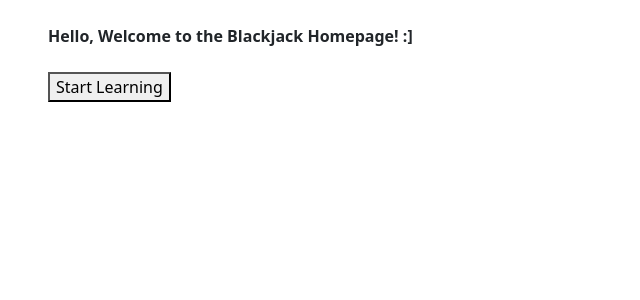
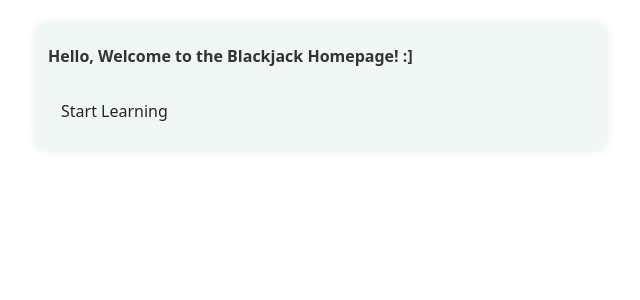
Before and after one commit to aryanamoh/blackjack, a Flask app: page / in a window 1280 px wide. Shown: the part 56-356 px from the top of the page, without its empty margins (319-959 px from the left). Run offline with Flask 3, Linux system fonts and the light colour scheme; some libraries are stand-ins or nearby versions.

Commit message:
changed styling

```diff
--- a/blackjack_simple_prototype/server.py
+++ b/blackjack_simple_prototype/server.py
@@ -127,6 +127,7 @@
         },
 }
 
+score = 0
 total = 0
 
 @app.route('/')
@@ -137,6 +138,10 @@
 def last_question():
     global total
     return render_template("quiz.html", question = quiz_questions[str(total + 1)])
+
+@app.route("/results")
+def results():
+    return jsonify({"score" : score, "total" : total})
 
 @app.route('/learn/<lesson_id>')
 def learn(lesson_id):
@@ -157,6 +162,8 @@
    answer_index = int(data.get('answerIndex'))
    quizID = data.get('quizId')
    if answer_index == quiz_questions[quizID]['answer']:
+        global score
+        score += 1
         result = "Correct"
    else:
         result = "Wrong, the correct answer was: " + quiz_questions[quizID]['panswers'][quiz_questions[quizID]['answer']]
--- a/blackjack_simple_prototype/static/css/styles.css
+++ b/blackjack_simple_prototype/static/css/styles.css
@@ -1,26 +1,57 @@
-#quiz_next_button {
-   display: none;
+.question-image {
+    width: 95%;
+    height: 40vh;
+    display: block;
+    margin: 0 auto;
+    object-fit: cover;
+}
+
+.answer-container {
+    border: 2px solid #2e6643; /* dark green border */
+    border-radius: 10px; /* rounded corners */
+    width: 95%; /* fill 95% of its container's width */
+    margin: 0 auto; /* center the div horizontally */
+    padding: 20px; /* padding inside the div */
+    box-sizing: border-box; /* includes padding and border in the width */
 }
 
 .main-content {
-    background-color: #f0f7f4; /* light green */
-    color: #333; /* dark grey */
+    background-color: #f0f7f4;
+    color: #333;
     padding: 20px;
     border-radius: 10px;
     box-shadow: 0 0 10px rgba(0, 0, 0, 0.1);
 }
 
-/* Styling for buttons */
-.btn {
+img {
+    width: 100%;       /* takes the full width of the container */
+    height: auto;      /* maintains the aspect ratio */
+    display: block;    /* removes bottom margin/spacing */
+    margin: 0 auto;    /* centers the image horizontally */
+    object-fit: contain; /* ensures the image is fully visible without cropping */
+}
+
+/* .btn { */
+/*     background-color: #6cb370; /* light green */ */
+/*     color: #fff; /* white */ */
+/*     border: 2px solid #4e8c57; */
+/*     padding: 10px 20px; */
+/*     border-radius: 5px; */
+/*     cursor: pointer; */
+/*     /* transition: background-color 0.3s ease; */ */
+/* } */
+
+
+button {
     background-color: #6cb370; /* light green */
     color: #fff; /* white */
-    border: none;
+    border: 2px solid #4e8c57;
     padding: 10px 20px;
-    border-radius: 5px;
+    border-radius: 10px;
     cursor: pointer;
-    transition: background-color 0.3s ease;
+    /* transition: background-color 0.3s ease; */
 }
 
-.btn:hover {
-    background-color: #5a9c5e; /* darker green on hover */
+#quiz_next_button {
+   display: none;
 }
--- a/blackjack_simple_prototype/templates/hello.html
+++ b/blackjack_simple_prototype/templates/hello.html
@@ -7,7 +7,7 @@
 
     <div id="start_button_container">
         <!-- Start button should take you to first lesson-->
-        <button id="start_button"> Start Learning </button>
+        <button class="btn" id="start_button"> Start Learning </button>
     </div>
 
     <script type="text/javascript" src="{{ url_for('static', filename = 'js/learn.js') }}"></script>
--- a/blackjack_simple_prototype/templates/layout.html
+++ b/blackjack_simple_prototype/templates/layout.html
@@ -28,7 +28,7 @@
     <nav class="navbar navbar-expand-lg navbar-light bg-light">
     <div class="container">
       <a class="navbar-brand" href="#">Your Logo</a>
-      <button class="navbar-toggler" type="button" data-toggle="collapse" data-target="#navbarNav" aria-controls="navbarNav" aria-expanded="false" aria-label="Toggle navigation">
+      <button class="btn navbar-toggler" type="button" data-toggle="collapse" data-target="#navbarNav" aria-controls="navbarNav" aria-expanded="false" aria-label="Toggle navigation">
         <span class="navbar-toggler-icon"></span>
       </button>
       <div class="collapse navbar-collapse" id="navbarNav">
@@ -54,7 +54,7 @@
     <div class="row">
       <div class="col-md-3">
       </div>
-      <div class="col-md-6">
+      <div class="col-md-6 main-content">
         {% block content %}
         {% endblock %}
       </div>
--- a/blackjack_simple_prototype/templates/learn.html
+++ b/blackjack_simple_prototype/templates/learn.html
@@ -25,7 +25,7 @@
     -->
 
     <img src="{{lesson.media}}" alt="{{lesson.media_alt}}"><br>
-    <button id="next_button"> Next </button>
+    <button class="btn" id="next_button"> Next </button>
 
     <script type="text/javascript" src="{{ url_for('static', filename = 'js/learn.js') }}"></script>
 {% endblock %}
--- a/blackjack_simple_prototype/templates/quiz.html
+++ b/blackjack_simple_prototype/templates/quiz.html
@@ -23,13 +23,15 @@
 
     <img src="{{question.media}}" alt="{{question.media_alt}}"><br>
     <!-- This creates the possible answers for each given question in DB -->
+    <div class=".answer-container">
     {% for answer in question.panswers %}
         <input type="radio" id="answer{{loop.index}}" name="answer" value="{{answer}}">
         <label for="answer{{loop.index}}">{{answer}}</label><br>
     {% endfor %}
- <button type="button" id="submit_button"> Submit </button>
+    </div>
+ <button class="btn" type="button" id="submit_button"> Submit </button>
 
-    <button id="quiz_next_button"> Next </button>
+    <button class="btn" id="quiz_next_button"> Next </button>
     <script type="text/javascript" src="{{ url_for('static', filename = 'js/quiz.js') }}"></script>
 
 {% endblock %}
```
Also changed, not shown: blackjack_simple_prototype/static/js/quiz.js (+25 -14 lines).
